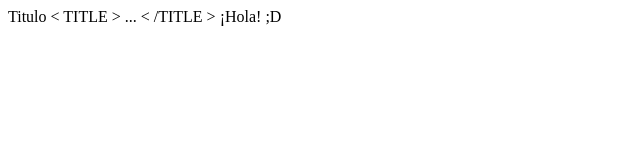
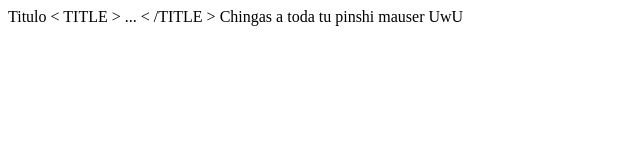
Before and after one commit to caud9/ASySPrac2EricCaudillo, a plain HTML site: page index.html in a window 1280 px wide. Shown: the whole page, without its empty margins (0-640 px from the left). Drawn offline with Linux system fonts and the light colour scheme.

Commit message:
Update index.html

```diff
--- a/index.html
+++ b/index.html
@@ -2,5 +2,5 @@
   Titulo
 </HEAD>
   < TITLE > ... < /TITLE >
-  <BODY>¡Hola! ;D</BODY>
+  <BODY>Chingas a toda tu pinshi mauser UwU</BODY>
 </HTML>
```
